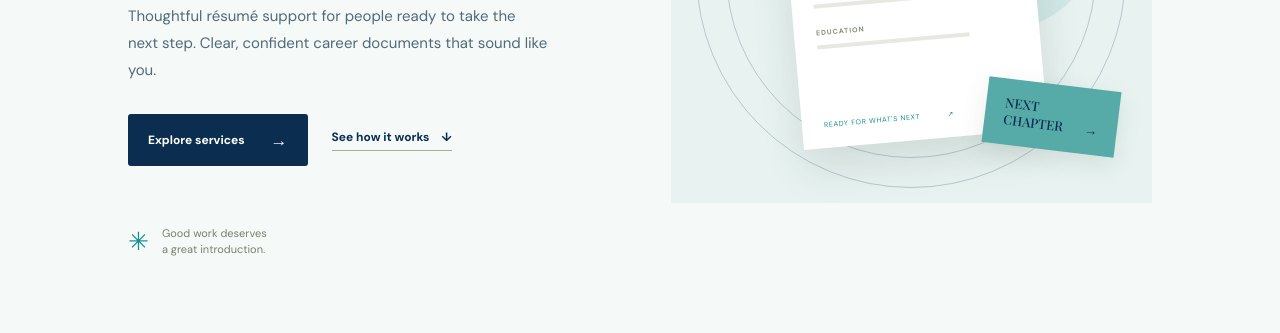
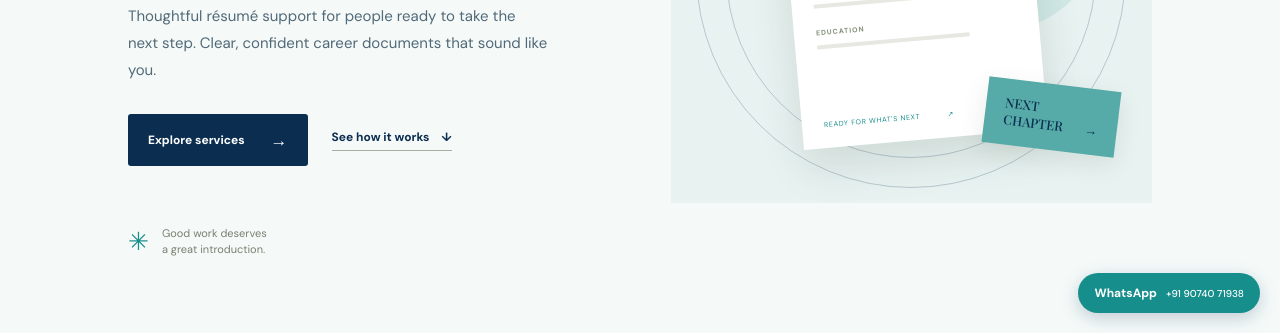
Before and after one commit to adarshpk993-dotcom/theresumelab-site, a plain HTML site: page index.html in a window 1280 px wide. Shown: the part 467-800 px from the top of the page. Drawn offline with nearby package versions, Linux system fonts and the light colour scheme; a web font is replaced by a local one.

Commit message:
Style fixed WhatsApp contact button

```diff
--- a/styles.css
+++ b/styles.css
@@ -32,3 +32,9 @@
 .contact-card .contact-phone a{color:inherit}
 .contact-card .whatsapp-link{font-family:'DM Sans',sans-serif;font-size:12px;font-weight:700;border:0;padding:13px 14px;background:var(--teal);color:#fff;display:flex;align-items:center;justify-content:space-between;margin-top:14px;border-radius:4px}
 .contact-card .whatsapp-link span{color:#fff}
+
+.whatsapp-float{position:fixed;right:20px;bottom:20px;z-index:1000;display:flex;align-items:center;gap:9px;padding:12px 16px;border-radius:999px;background:var(--teal);color:#fff;box-shadow:0 5px 18px rgba(11,46,80,.22);font:700 12px 'DM Sans',sans-serif}
+.whatsapp-float small{font:500 10px 'DM Sans',sans-serif;color:#fff}
+.whatsapp-float:hover{background:var(--navy)}
+.whatsapp-float:focus-visible{outline:3px solid var(--navy);outline-offset:3px}
+@media(max-width:480px){.whatsapp-float{right:12px;bottom:12px;padding:11px 14px;font-size:11px;gap:7px}.whatsapp-float small{font-size:9px}}
```
